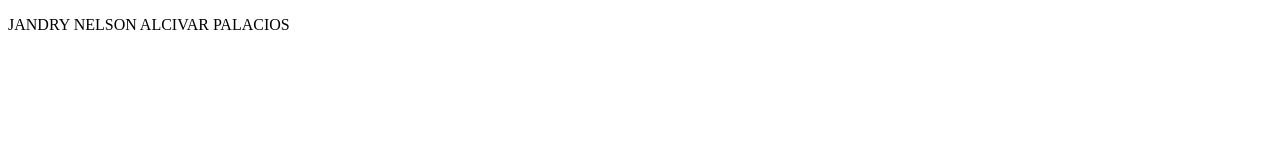
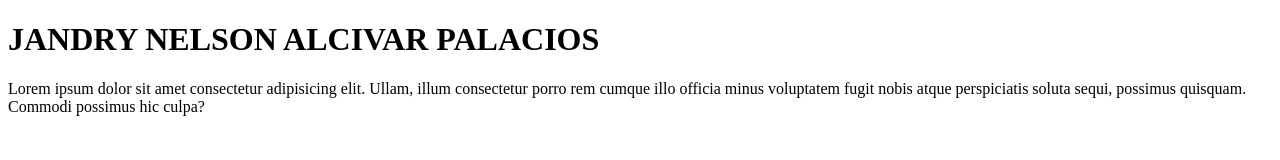
Before and after one commit to Jandry-Alcivar/Primer-Git-, a plain HTML site: page index.html in a window 1280 px wide. Drawn offline with Linux system fonts and the light colour scheme.

Commit message:
commit segundo

```diff
--- a/index.html
+++ b/index.html
@@ -7,6 +7,7 @@
     <title>Document</title>
 </head>
 <body>
-    <P>JANDRY NELSON ALCIVAR PALACIOS</P>
+    <h1>JANDRY NELSON ALCIVAR PALACIOS</h1>
+    <p>Lorem ipsum dolor sit amet consectetur adipisicing elit. Ullam, illum consectetur porro rem cumque illo officia minus voluptatem fugit nobis atque perspiciatis soluta sequi, possimus quisquam. Commodi possimus hic culpa?</p>
 </body>
 </html>
```
